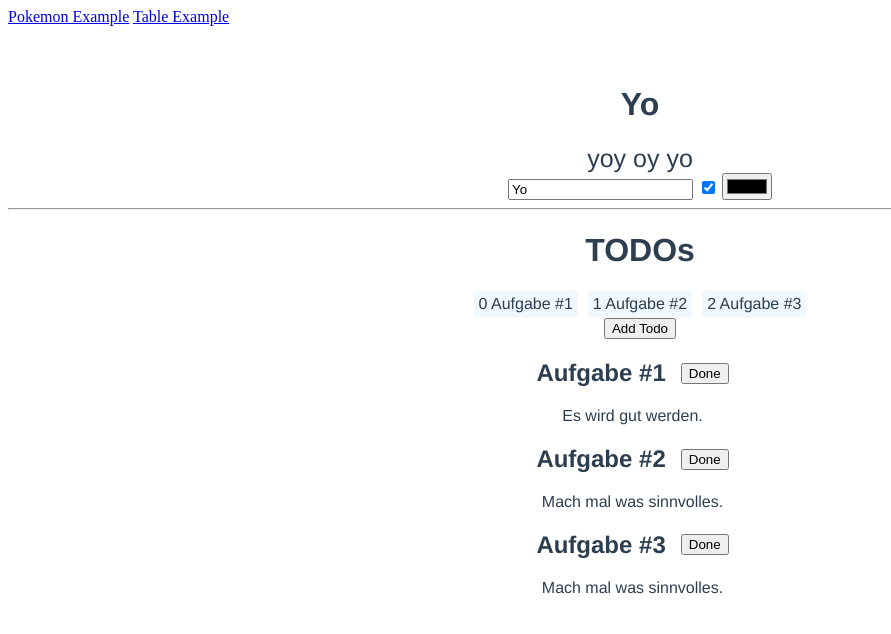
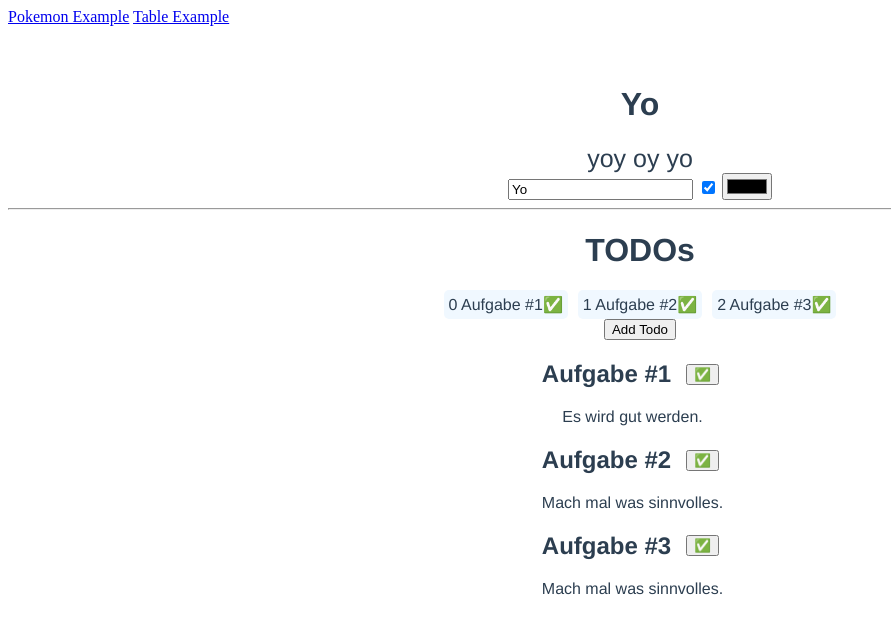
Before and after one commit to voelza/elaine, a website built with Vite: page index.html in a window 1280 px wide. Shown: the whole page, without its empty margins (0-891 px from the left). Built offline with nearby package versions, Linux system fonts and the light colour scheme.

Commit message:
changed example

```diff
--- a/index.html
+++ b/index.html
@@ -21,7 +21,13 @@
     <h1>TODOs</h1>
 
     <div class="all-todos">
-      <div @@for="todo in @@todos" class="todo-bubble">@@{_index} @@{todo.title}</div>
+      <div @@for="todo in @@todos" class="todo-bubble">
+        @@{_index}
+        @@{todo.title}
+        <span ++click="{@@todo.done : undone(@@todo); !@@todo.done : done(@@todo)}">
+          @@{{@@todo.done : ❌;!@@todo.done:✅}}
+        </span>
+      </div>
     </div>
     <button ++click="openModal">Add Todo</button>
 
--- a/src/main.ts
+++ b/src/main.ts
@@ -37,7 +37,7 @@ const todo = Elaine.component({
   <div>
       <div class="todo-header">
         <h2>@@{todo.title}</h2>
-        <button ++click="{@@todo.done : undone(); !@@todo.done : done()}">@@{{@@todo.done : Undone;!@@todo.done: Done}}</button>
+        <button ++click="{@@todo.done : undone(); !@@todo.done : done()}">@@{{@@todo.done : ❌;!@@todo.done: ✅}}</button>
       </div>
       <div ++click="alertTodo(@@todo)">
         @@{todo.content}
@@ -116,6 +116,15 @@ const openModal = () => {
 
 const addTodoNotPossible = Elaine.computed(() => !todoTitle.value || !todoContent.value, todoTitle, todoContent);
 
+
+const done = (todo: any) => {
+  todo.done = true;
+}
+
+const undone = (todo: any) => {
+  todo.done = false;
+}
+
 const instance = Elaine.setup(app, {
   state: {
     myState,
@@ -127,7 +136,9 @@ const instance = Elaine.setup(app, {
     todoContent,
     addTodo,
     openModal,
-    addTodoNotPossible
+    addTodoNotPossible,
+    done,
+    undone
   },
   components: [
     todo, yo, modal
```
